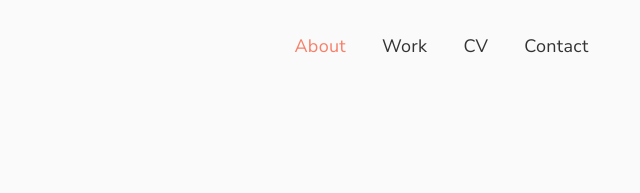
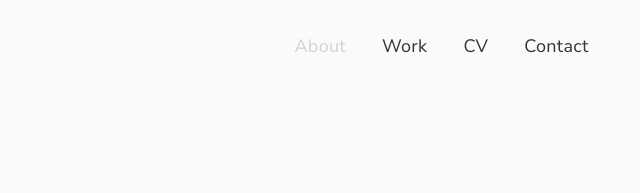
Before and after one commit to sashaward/portfolio, a plain HTML site: page index.html in a window 1280 px wide. In both pictures the pointer is over the link "About". Shown: the top 193 px of the page, 631-1271 px from the left. Drawn offline with nearby package versions, Linux system fonts and the light colour scheme; a web font is replaced by a local one.

Commit message:
hover style

```diff
--- a/css/styles.css
+++ b/css/styles.css
@@ -528,7 +528,7 @@
     }
 
     .sidenav a:hover {
-      color: var(--orange);
+      color: var(--lighter-grey);
       transition: color ease-in;
     }
 
```
